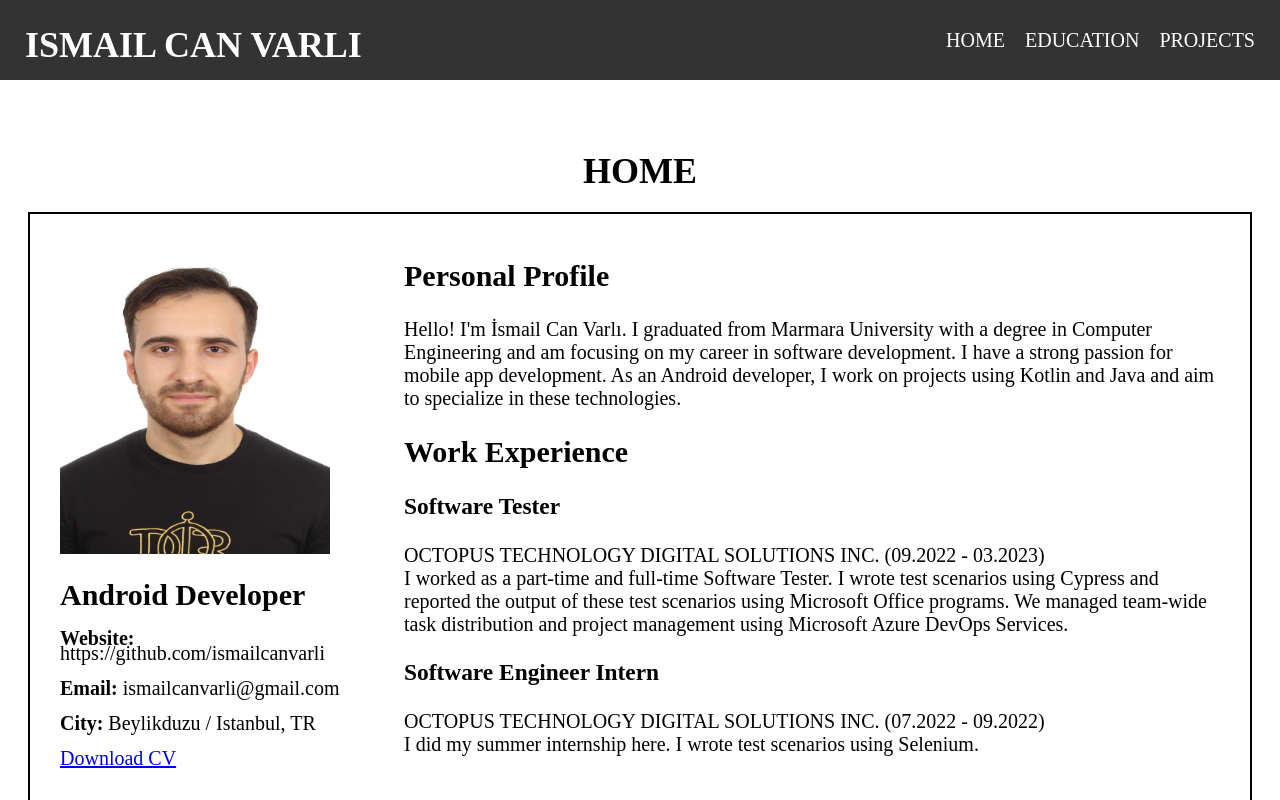
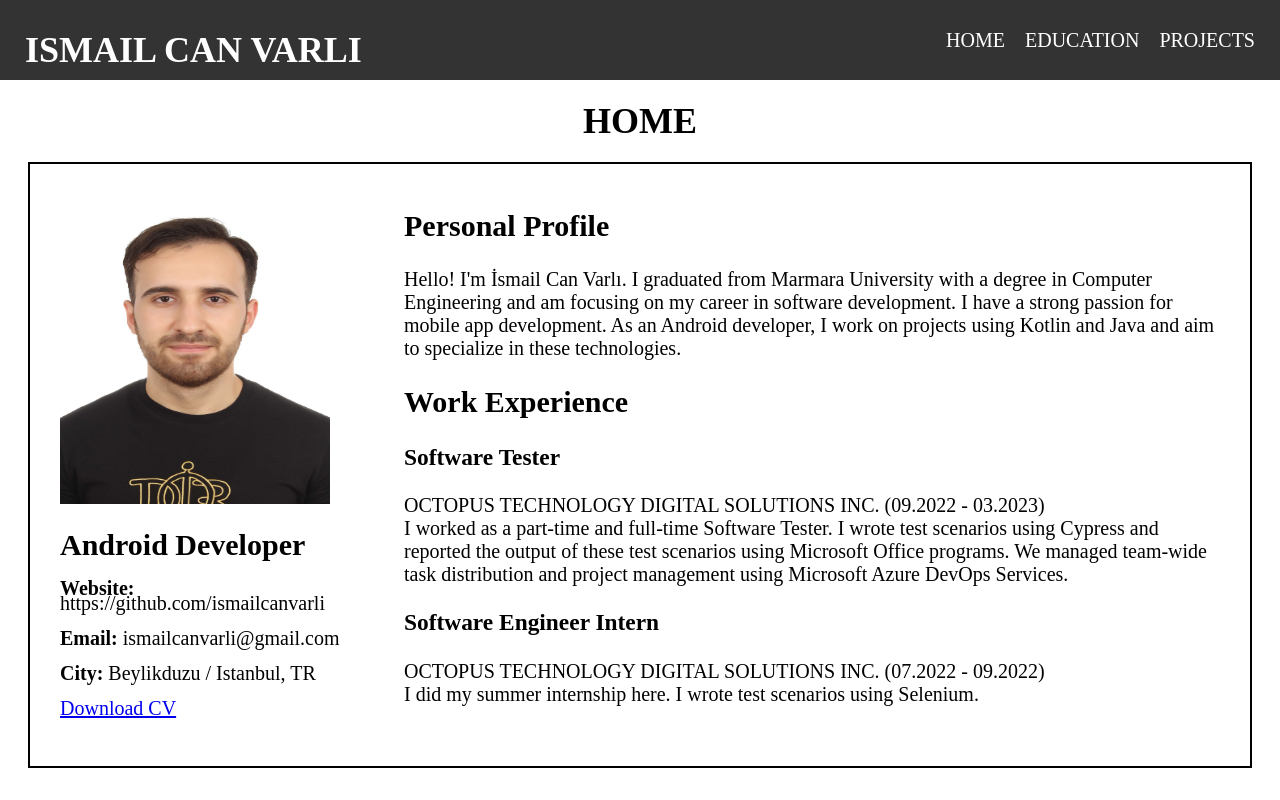
Before and after one commit to ismailcanvarli/ismailcanvarli.github.io, a plain HTML site: page index.html in a window 1280 px wide. Shown: the top 800 px of the page. Drawn offline with Linux system fonts and the light colour scheme.

Commit message:
Update margin-bottom for h1 in style.css

```diff
--- a/css/style.css
+++ b/css/style.css
@@ -88,7 +88,7 @@ main {
 
 h1 {
   font-size: 36px;
-  margin-bottom: 20px;
+  margin-bottom: 10px;
   text-align: center;
 }
 
@@ -98,6 +98,10 @@ h1 {
   flex-direction: column;
   align-items: center;
   justify-content: center;
+}
+
+#home h1 {
+  margin-top: -20px; /* Örneğin, üst boşluğu 20px azalt */
 }
 
 .download-btn {
```
